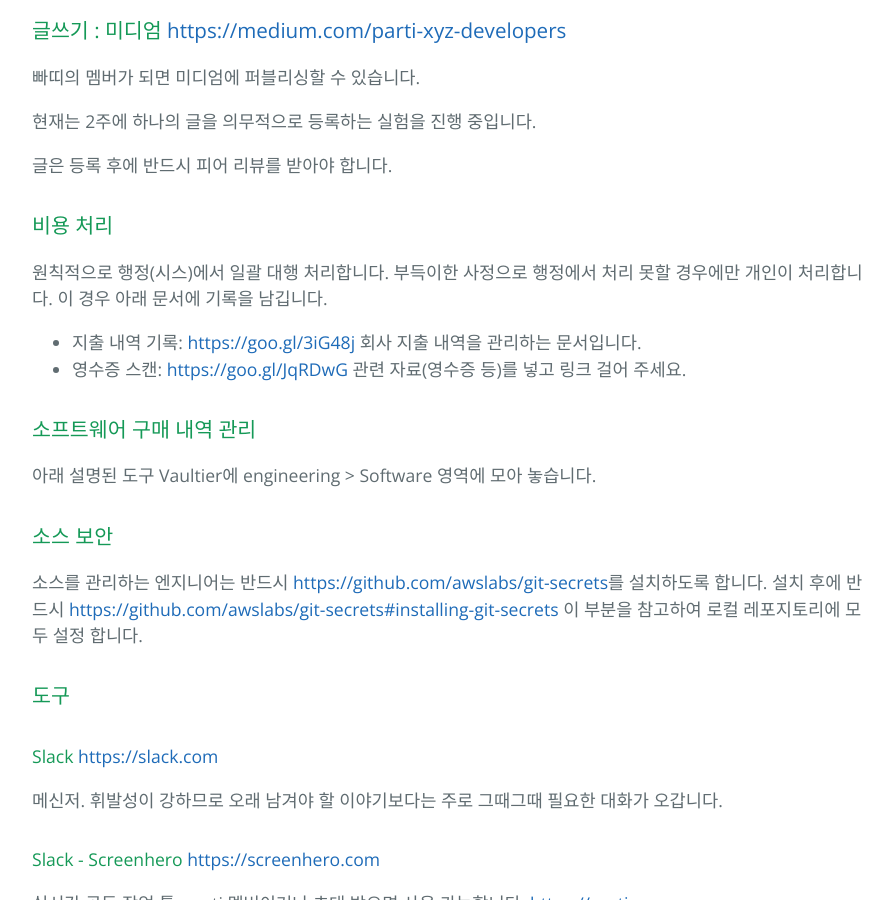
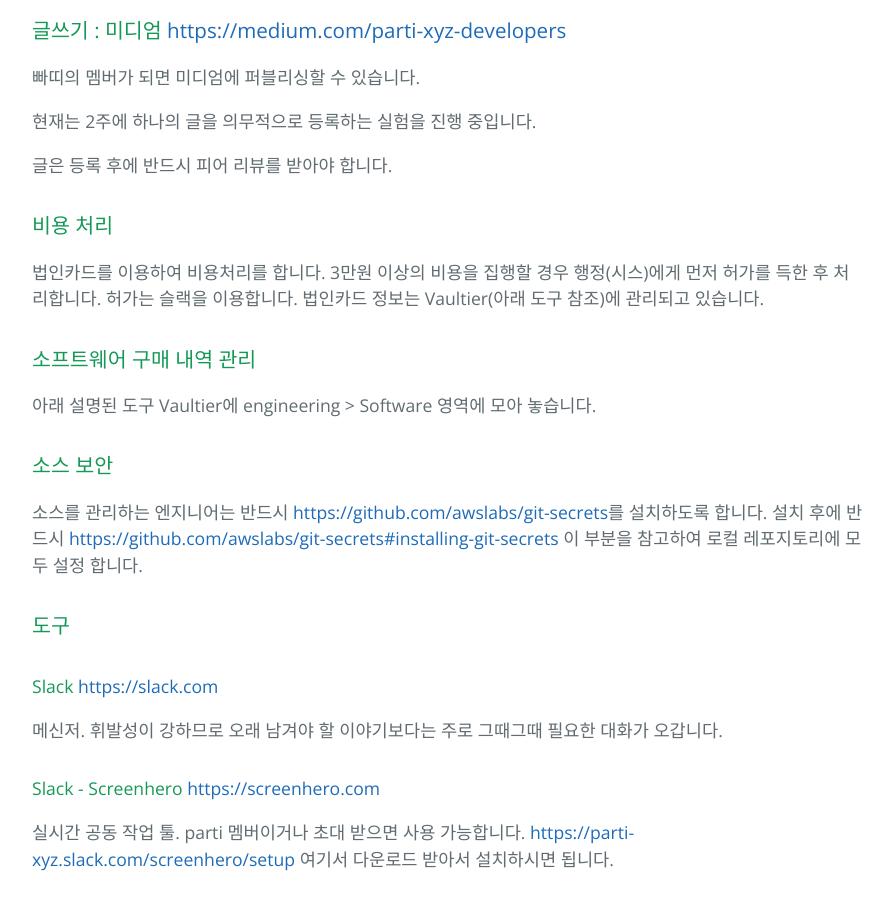
Before and after one commit to parti-coop/parti-group, a Jekyll site: the page built from docs/process.md, in a window 1280 px wide and 900 px high, scrolled down 2121 px. Shown: the whole window, without its empty margins (192-1085 px from the left). Built offline with Jekyll 4.4.1, drawn with Linux system fonts in a browser that asks for light colours.

Commit message:
비용 처리 프로세스를 법인 카드 이용토록 변경

```diff
--- a/docs/process.md
+++ b/docs/process.md
@@ -77,10 +77,7 @@
 
 ### 비용 처리
 
-원칙적으로 행정(시스)에서 일괄 대행 처리합니다. 부득이한 사정으로 행정에서 처리 못할 경우에만 개인이 처리합니다. 이 경우 아래 문서에 기록을 남깁니다.
-
-  - 지출 내역 기록: <https://goo.gl/3iG48j> 회사 지출 내역을 관리하는 문서입니다.
-  - 영수증 스캔: <https://goo.gl/JqRDwG> 관련 자료(영수증 등)를 넣고 링크 걸어 주세요.
+법인카드를 이용하여 비용처리를 합니다. 3만원 이상의 비용을 집행할 경우 행정(시스)에게 먼저 허가를 득한 후 처리합니다. 허가는 슬랙을 이용합니다. 법인카드 정보는 Vaultier(아래 도구 참조)에 관리되고 있습니다.
 
 ### 소프트웨어 구매 내역 관리
  아래 설명된 도구 Vaultier에 engineering > Software 영역에 모아 놓습니다.
```
